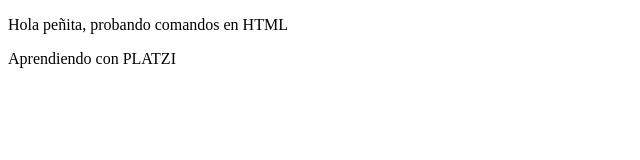
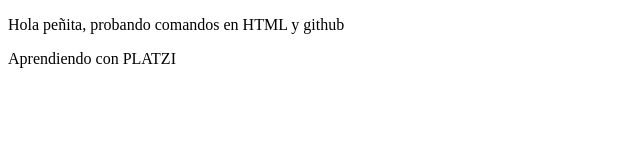
Before and after one commit to misterjano/Programacion, a plain HTML site: page index.html in a window 1280 px wide. Shown: the full height of the page, 0-640 px from the left. Drawn offline with Linux system fonts and the light colour scheme.

Commit message:
primera update

```diff
--- a/index.html
+++ b/index.html
@@ -8,7 +8,7 @@
 </head>
 <body>
     <p>
-        Hola peñita, probando comandos en HTML
+        Hola peñita, probando comandos en HTML y github
     </p>
     Aprendiendo con PLATZI
 </body>
```
